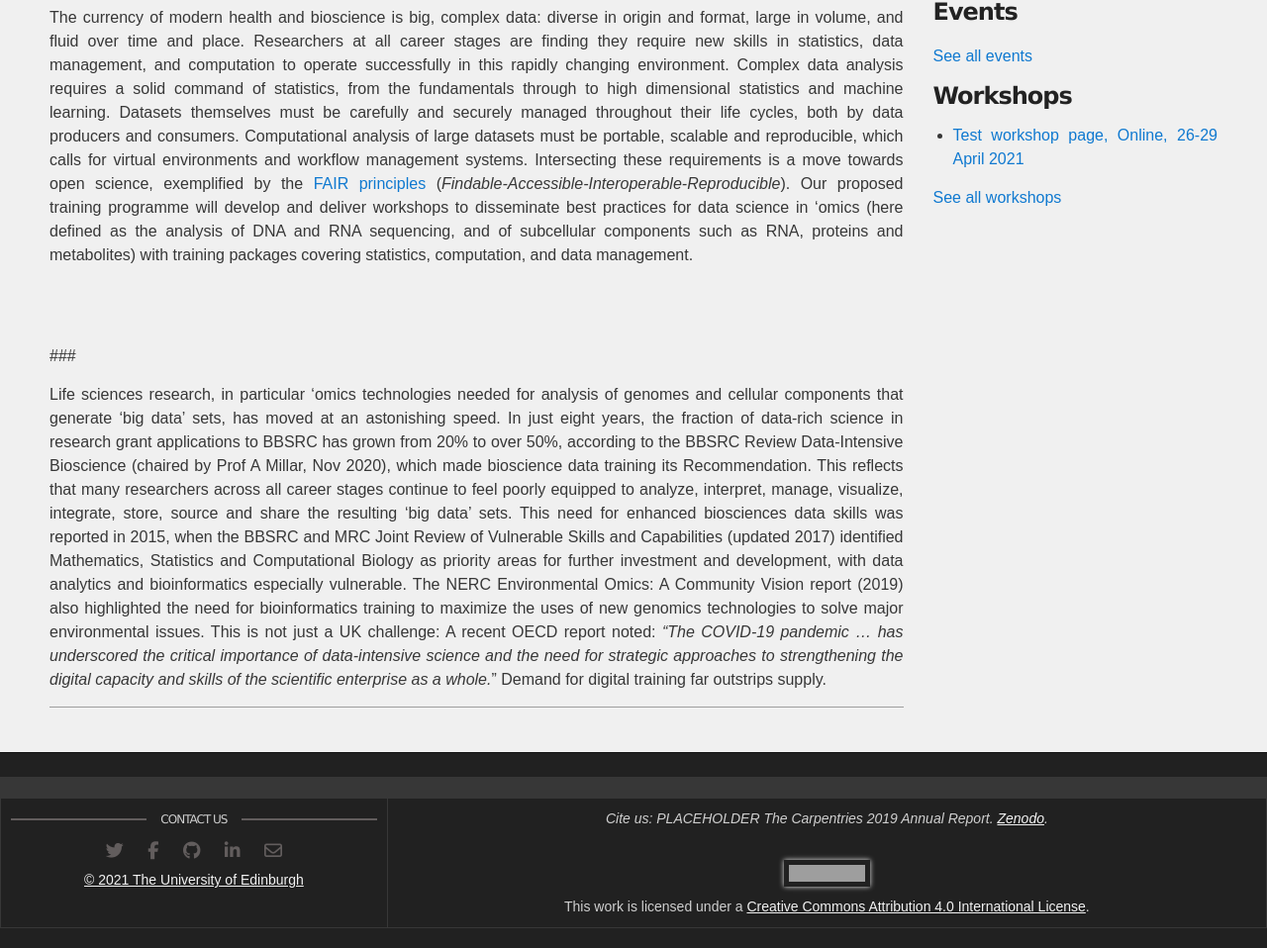
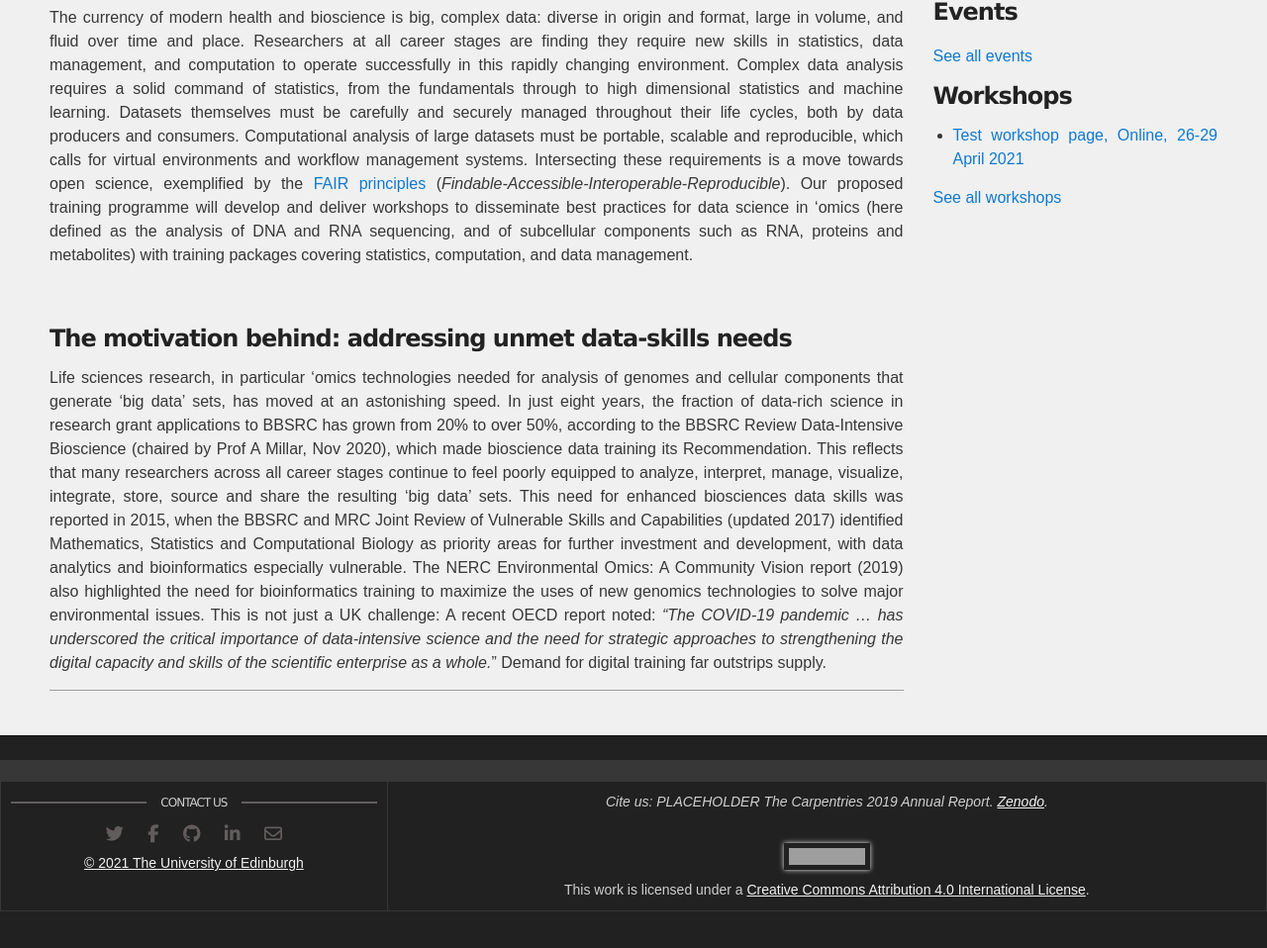
Before and after one commit to edcarp/Ed-DaSH, a Jekyll site: the page built from project_overview.md, in a window 1280 px wide, cut to the strip 262-1220 px from the top of the page. Shown: the whole strip at 99% size. Built offline with Jekyll 4.4.1, drawn with Linux system fonts in a browser that asks for light colours; nearby versions of some CDN libraries; grey boxes are pictures that could not be loaded.

Commit message:
Update project_overview.md

```diff
--- a/project_overview.md
+++ b/project_overview.md
@@ -24,9 +24,9 @@
 RNA, proteins and metabolites) with training packages covering statistics, computation, and data
 management.
 
-<br><br>
+<br>
 
-### {{ page.subsection_title }}
+### {{ page.subsection-title }}
 
 Life sciences research, in particular ‘omics technologies needed for analysis of genomes and
 cellular components that generate ‘big data’ sets, has moved at an astonishing speed. In just eight
```
